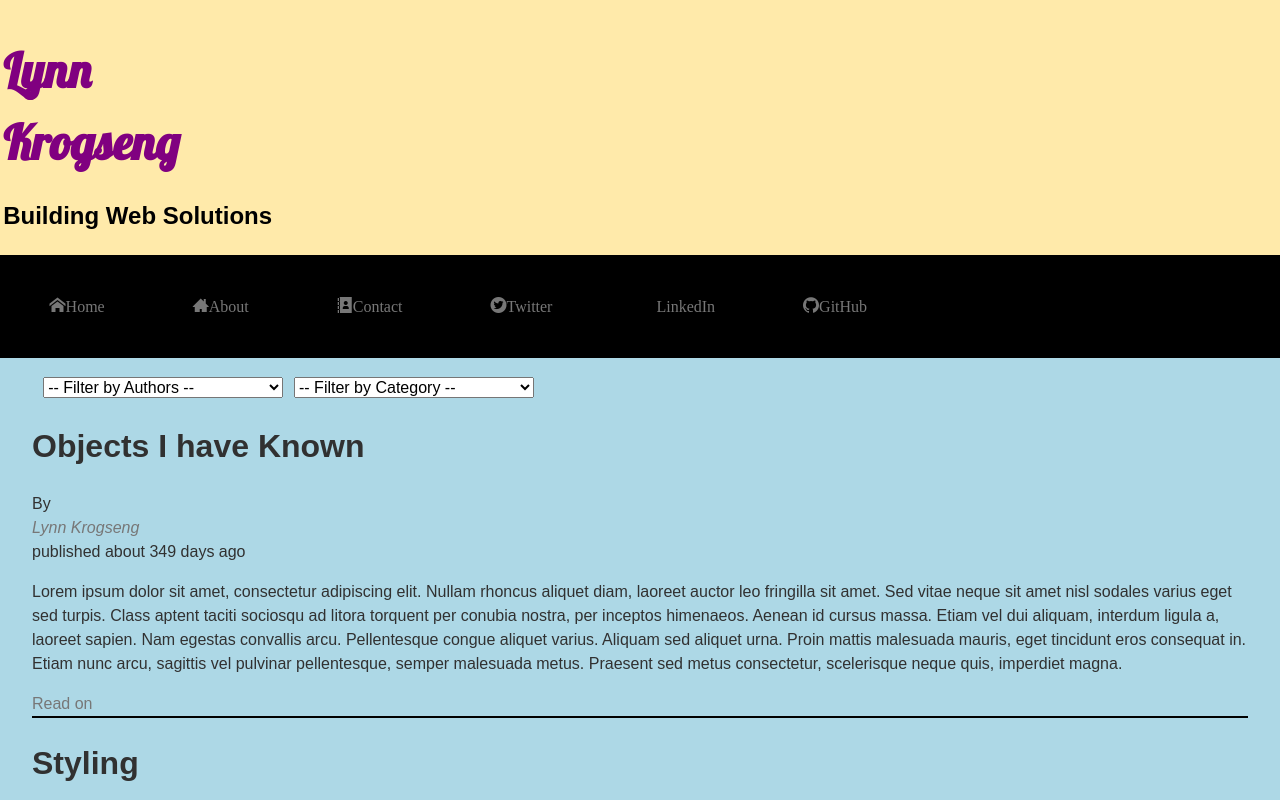
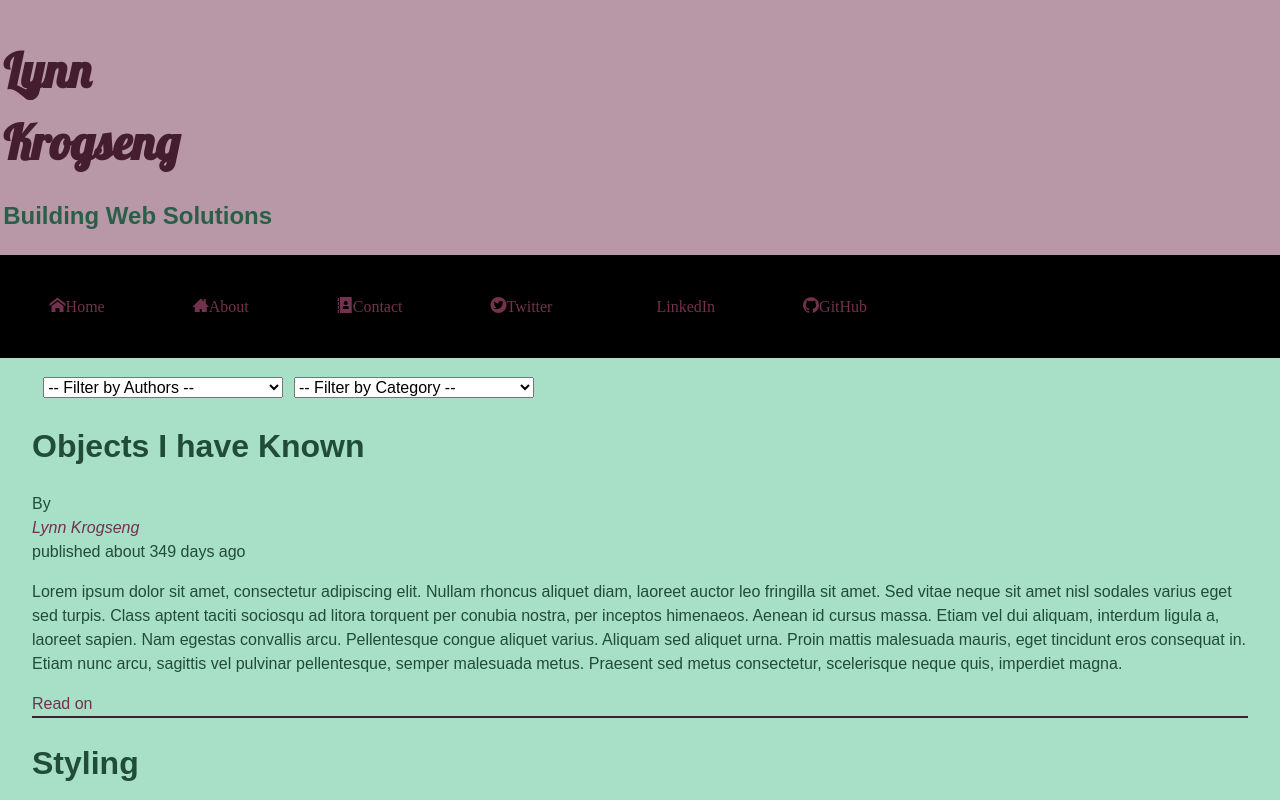
Before and after one commit to krogseng/portfolio, a plain HTML site: page index.html in a window 1280 px wide. Shown: the top 800 px of the page. Drawn offline with nearby package versions, Linux system fonts and the light colour scheme; files whose address does not match are found by name.

Commit message:
pretty colors!

```diff
--- a/index.html
+++ b/index.html
@@ -9,7 +9,7 @@
     <link rel="stylesheet" href="https:fonts.googleapis.com/css?family=Lobster">
     <link rel="stylesheet" href="styles/icons.css">
     <link rel="stylesheet" href="styles/modules.css">
-
+    <link href="https://fonts.googleapis.com/css?family=Lobster|Raleway:500" rel="stylesheet">
     <link rel="icon" type="image/x-icon" href="lmk.ico">
     <title>Krogseng</title>
   </head>
--- a/styles/base.css
+++ b/styles/base.css
@@ -1,7 +1,14 @@
+@font-face {
+  font-family: 'Lobster', cursive;
+  font-family: 'Raleway', sans-serif;
+}
+
+
 body {
   line-height: 1.5;
   font-size: 100%;
-  color: #313131;
+  color: #204c39;
+  background-color: #a8dfc7;
 }
 
 
@@ -12,7 +19,7 @@ p {
 }
 
 article {
-  border-bottom: 2px solid black;
+  border-bottom: 2px solid #441d2e;
   margin: 0 2.5%;
 }
 
@@ -21,9 +28,9 @@ article {
 ====================================*/
 a, a:link, a:active {
   text-decoration: none;
-  color: #777;
+  color: #72314d;
 }
 
 a:visited {
-  color: #AAA;
+  color: #5b273d;
 }
--- a/styles/layout.css
+++ b/styles/layout.css
@@ -20,7 +20,6 @@ footer {
 main {
   float: left;
   clear: both;
-  background-color: lightblue;
   width: 100%;
 }
 
--- a/styles/modules.css
+++ b/styles/modules.css
@@ -1,6 +1,6 @@
 
 .site-header {
-  background: #FFEAAA;
+  background: #b898a6;
 }
 
 .heading-group-h1 {
@@ -10,7 +10,7 @@
 
 .heading-group-h1 .logo {
   margin-bottom: .1em;
-  color: purple;
+  color: #441d2e;
   font-family: "Lobster", cursive;
   font-size: 3em;
 }
@@ -68,10 +68,10 @@
   }
 
   #filters li {
-    width: 20eml
+    width: 20eml;
     display: inline;
   }
   .tag-line {
-    color: black;
+    color: #295f48;
   }
 }
```
